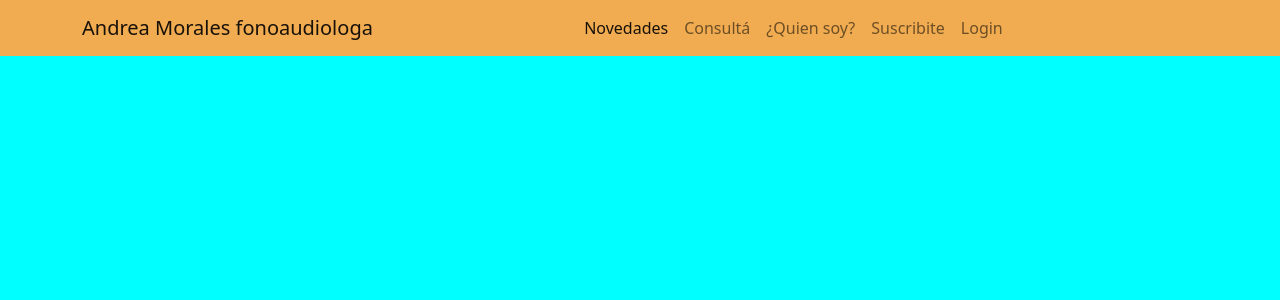
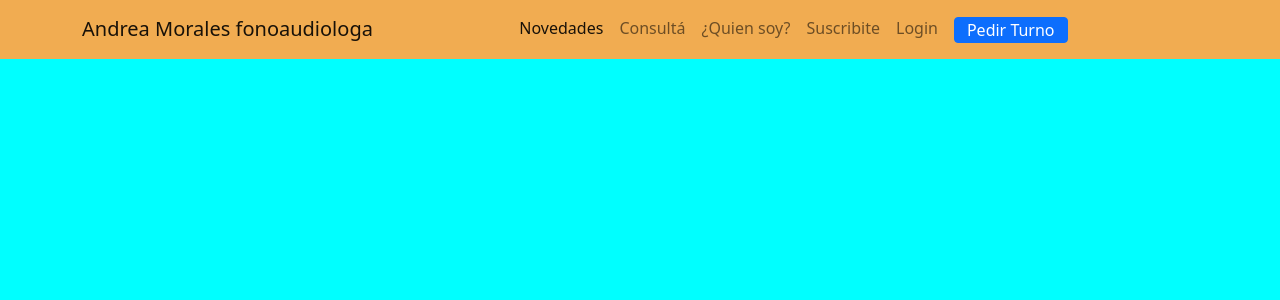
Before and after one commit to gastoncorrea/andrea-fonoaudiologa, an Angular app: page / in a window 1280 px wide. Shown: the top 300 px of the page. Built offline with nearby package versions, Linux system fonts and the light colour scheme.

Commit message:
Se maqueto boton  para pedir turno

```diff
--- a/src/app/components/navbar/navbar.component.html
+++ b/src/app/components/navbar/navbar.component.html
@@ -11,6 +11,7 @@
         <a class="nav-link" href="#">¿Quien soy?</a>
         <a class="nav-link ">Suscribite</a>
         <a class="nav-link ">Login</a>
+        <a class="nav-link "><button type="button" class="btn btn-primary py-0">Pedir Turno</button></a>
       </div>
     </div>
   </div>
```
